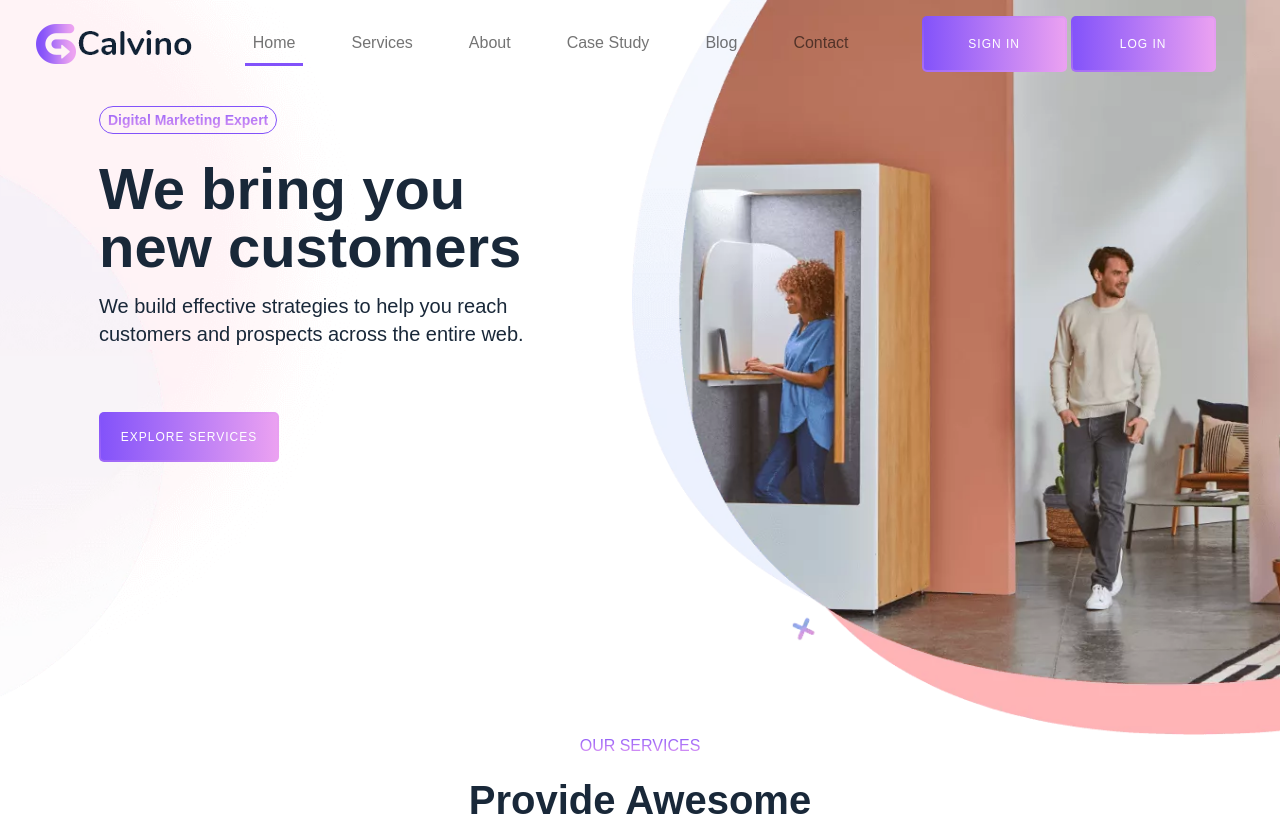
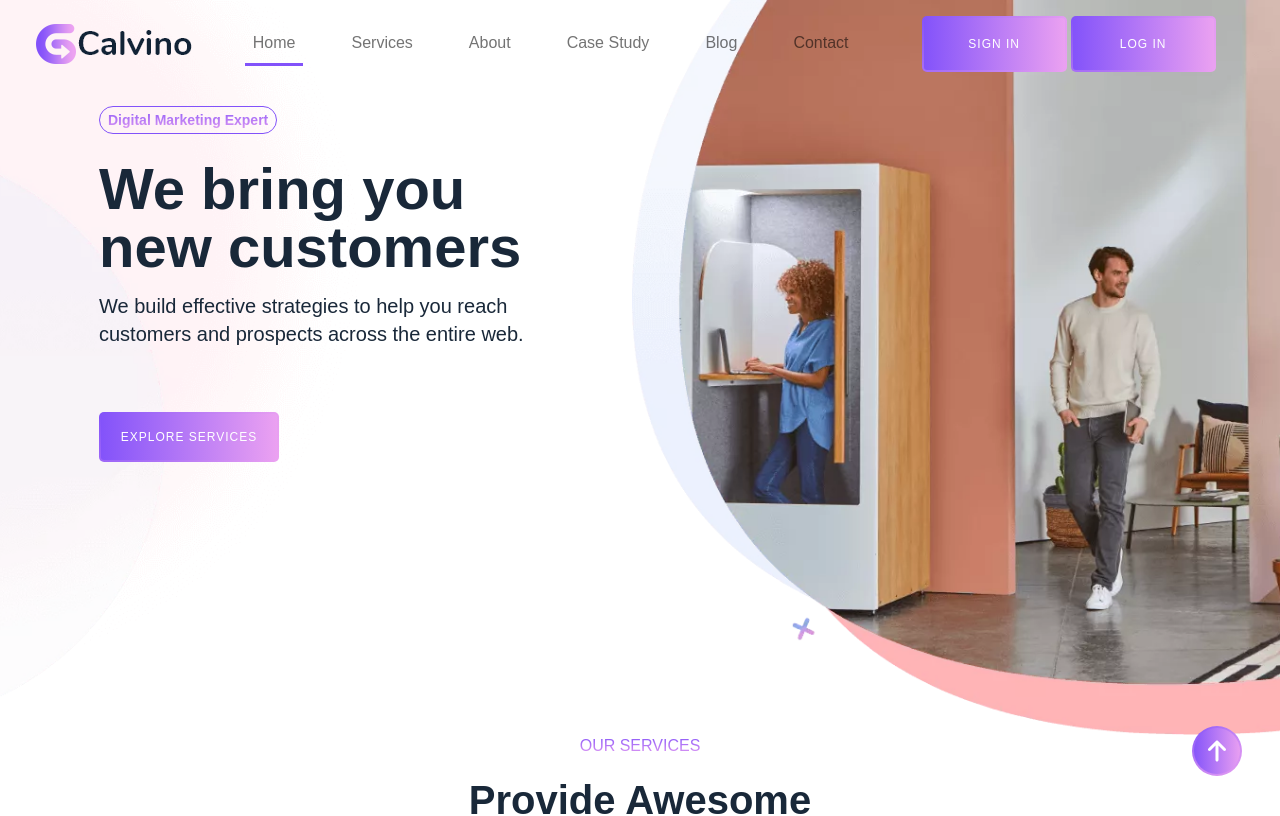
Before and after one commit to DevPhorez/Calvino, a React (Create React App) app: page / in a window 1280 px wide. Shown: the top 816 px of the page. Built offline with nearby package versions, Linux system fonts and the light colour scheme.

Commit message:
add scroll to top button

```diff
--- a/package.json
+++ b/package.json
@@ -3,6 +3,9 @@
   "version": "0.1.0",
   "private": true,
   "dependencies": {
+    "@fortawesome/fontawesome-svg-core": "^6.2.0",
+    "@fortawesome/free-solid-svg-icons": "^6.2.0",
+    "@fortawesome/react-fontawesome": "^0.2.0",
     "@testing-library/jest-dom": "^5.16.5",
     "@testing-library/react": "^13.4.0",
     "@testing-library/user-event": "^13.5.0",
@@ -12,6 +15,7 @@
     "react-countup": "^6.3.2",
     "react-dom": "^18.2.0",
     "react-scripts": "5.0.1",
+    "react-scroll": "^1.8.8",
     "web-vitals": "^2.1.4"
   },
   "scripts": {
--- a/src/App.js
+++ b/src/App.js
@@ -7,6 +7,7 @@ import AOS from 'aos';
 import 'aos/dist/aos.css';
 import About from "./Components/About/About";
 import Counter from "./Components/About/Counter";
+import ScrollToTop from "./Components/ScrollToTop/ScrollToTop";
 
 function App() {
 
@@ -27,6 +28,7 @@ function App() {
 		    <Services />
 		    <About />
 		    <Counter />
+		    <ScrollToTop />
 	    </>
     );
 }
--- a/src/Components/Home/Home.js
+++ b/src/Components/Home/Home.js
@@ -6,7 +6,7 @@ function Home () {
 		<div className="container-fluid p-0 bg-home">
 			<div className="row">
 				<div className="col-6">
-					<div className='our-business mx-auto'>
+					<div className='our-business button-parent mx-auto'>
 						<span className='text-primary'>Digital Marketing Expert</span>
 						<h1 className='mb-3'>
 							We bring you new customers
--- /dev/null
+++ b/src/Components/ScrollToTop/ScrollToTop.css
@@ -0,0 +1,16 @@
+.scroll-to-top {
+    position: fixed;
+    bottom: 3%;
+    right: 3%;
+}
+
+
+.scroll-to-top button {
+    border-radius: 100%;
+    width: 50px;
+    height: 50px;
+}
+
+.scroll-to-top button:hover a {
+    color: #8252fa !important;
+}
--- /dev/null
+++ b/src/Components/ScrollToTop/ScrollToTop.js
@@ -0,0 +1,24 @@
+import './ScrollToTop.css'
+
+import { FontAwesomeIcon } from '@fortawesome/react-fontawesome'
+import { faArrowUp } from '@fortawesome/free-solid-svg-icons'
+
+import Scroll from 'react-scroll'
+
+function ScrollToTop () {
+	const  scroll = Scroll.animateScroll;
+
+	function BackToTop () {
+		scroll.scrollTo(0, 0)
+	}
+
+
+
+	return (
+		<div className='button-parent scroll-to-top circle'>
+			<button className='button' onClick={ BackToTop }><a className='d-flex align-items-center justify-content-center'><FontAwesomeIcon fontSize={24} icon={faArrowUp} /></a></button>
+		</div>
+	)
+}
+
+export default ScrollToTop
--- a/src/style.css
+++ b/src/style.css
@@ -15,8 +15,12 @@ body {
     cursor: pointer !important;
 }
 
-.header-items .button, .our-business .button {
+.header-items .button, .button-parent:not(.circle) .button {
     min-width: 145px !important;
+}
+
+
+.header-items .button, .button-parent .button {
     background-image: linear-gradient(to right, #8252fa 0%, #eca2f1 100%), radial-gradient(circle at top left, #8252fa, #eca2f1) !important;
 }
 
```
Also changed, not shown: 1 other file (tests, documents, lock files or other folders).
